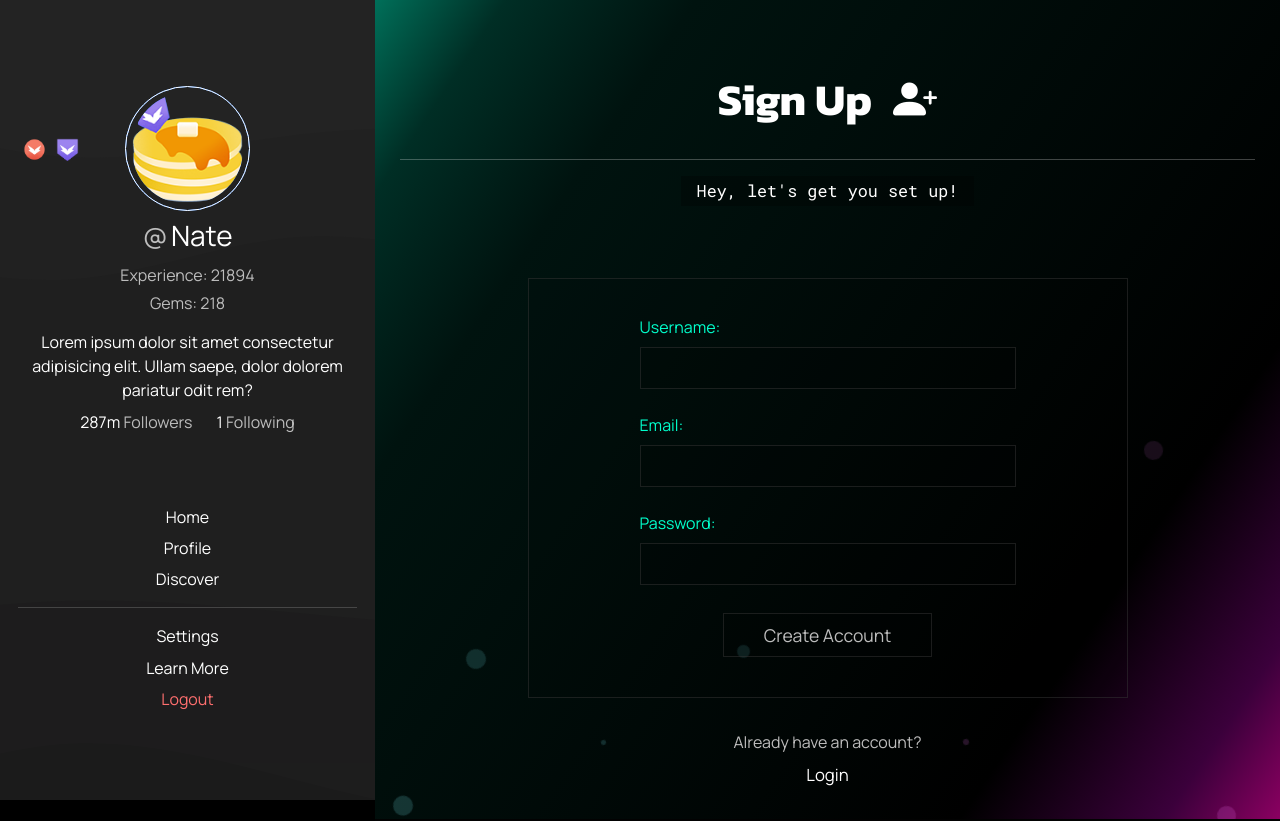
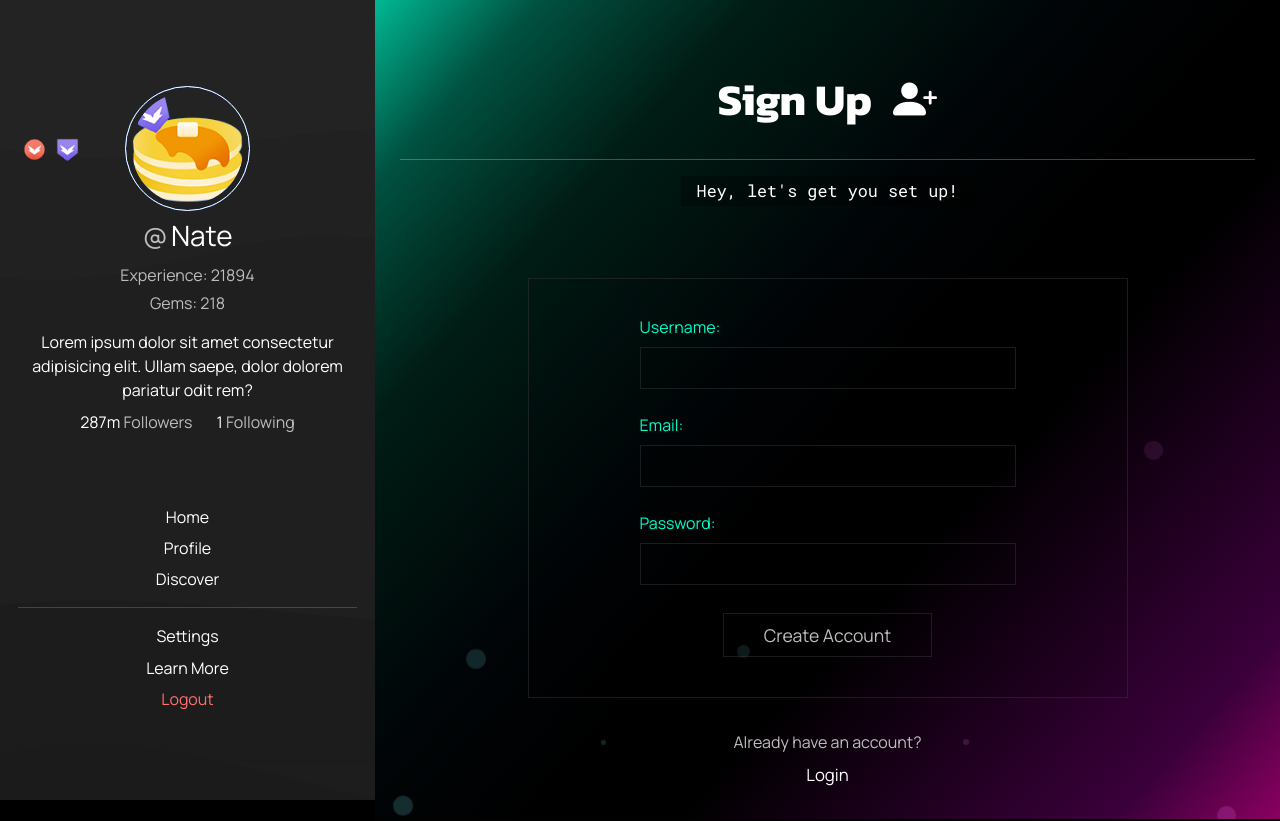
Before and after one commit to TDG-Org/Statue-Status, a React (Create React App) app in the folder client/: page /sign-up in a window 1280 px wide. Shown: the top 821 px of the page. Built offline with nearby package versions, Linux system fonts and the light colour scheme.

Commit message:
slighty adjusted the login and sign up background pages

```diff
--- a/client/src/pages/Login/LoginPage.scss
+++ b/client/src/pages/Login/LoginPage.scss
@@ -8,8 +8,8 @@
   position: relative;
   margin: 0 !important;
   width: 100% !important;
-  background: rgb(0,111,89);
-  background: linear-gradient(124deg, rgba(0,111,89,1) 0%, rgba(0,46,37,1) 9%, rgba(0,19,15,1) 22%, rgba(0,0,0,1) 78%, rgba(59,0,59,1) 92%, rgba(139,0,97,1) 100%);
+  background: rgb(0,184,148);
+  background: linear-gradient(132deg, rgba(0,184,148,1) 0%, rgba(0,82,65,1) 10%, rgba(0,29,21,1) 23%, rgba(0,5,7,1) 42%, rgba(0,0,0,1) 55%, rgba(0,0,0,1) 63%, rgba(59,0,59,1) 90%, rgba(139,0,97,1) 100%);
 
   h1 {
     i {
--- a/client/src/pages/SignUp/SignUpPage.scss
+++ b/client/src/pages/SignUp/SignUpPage.scss
@@ -8,8 +8,8 @@
   position: relative;
   margin: 0 !important;
   width: 100% !important;
-  background: rgb(0,111,89);
-  background: linear-gradient(124deg, rgba(0,111,89,1) 0%, rgba(0,46,37,1) 9%, rgba(0,19,15,1) 22%, rgba(0,0,0,1) 78%, rgba(59,0,59,1) 92%, rgba(139,0,97,1) 100%);
+  background: rgb(0,184,148);
+  background: linear-gradient(132deg, rgba(0,184,148,1) 0%, rgba(0,82,65,1) 10%, rgba(0,29,21,1) 23%, rgba(0,5,7,1) 42%, rgba(0,0,0,1) 55%, rgba(0,0,0,1) 63%, rgba(59,0,59,1) 90%, rgba(139,0,97,1) 100%);
 
   h1 {
     i {
```
